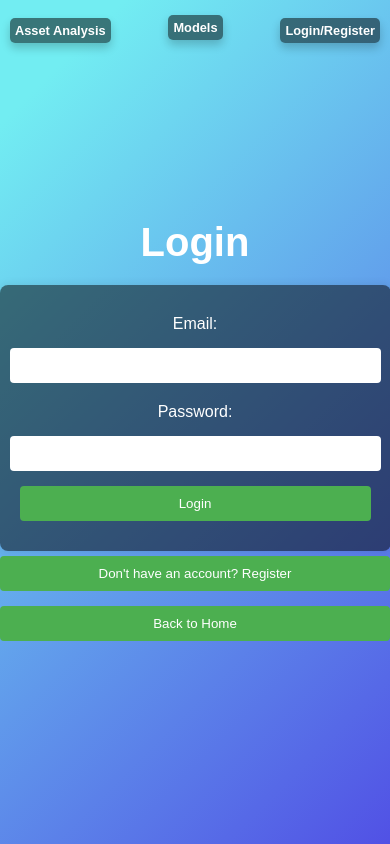
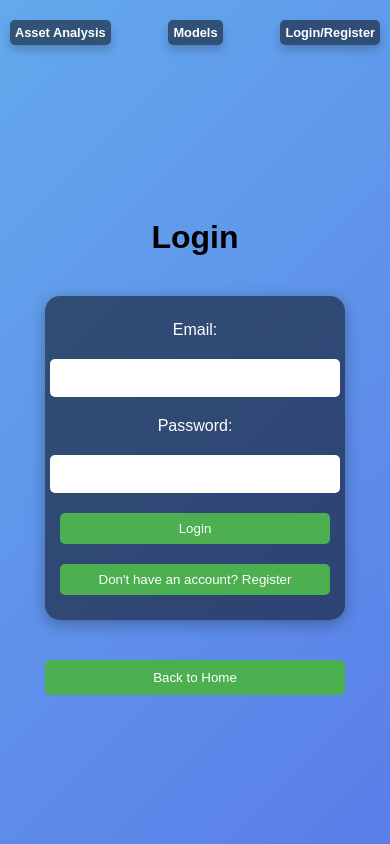
Before and after one commit to JTtryingtoCode/AssetAnalysis, a Flask app: page /login in a window 390 px wide. Run offline with Flask 3, Linux system fonts and the light colour scheme.

Commit message:
Update login.html

```diff
--- a/templates/login.html
+++ b/templates/login.html
@@ -5,7 +5,10 @@
     <meta name="viewport" content="width=device-width, initial-scale=1.0">
     <title>Login</title>
     <link rel="stylesheet" href="/static/style.css">
+    <link rel="icon" href="/static/images/assetanalysis.ico" type="image/x-icon">
     <style>
+        @import url('https://fonts.googleapis.com/css2?family=Roboto:wght@400;700&display=swap');
+
         body {
             display: flex;
             flex-direction: column;
@@ -13,45 +16,110 @@
             justify-content: center;
             min-height: 100vh;
             margin: 0;
-            font-family: Arial, sans-serif;
+            font-family: 'Roboto', Arial, sans-serif;
             background: linear-gradient(135deg, #72EDF2 10%, #5151E5 100%);
+            background-size: 400% 400%;
+            animation: gradientBG 15s ease infinite;
             color: white;
             text-align: center;
+            padding: 20px;
+            box-sizing: border-box;
         }
+
         h1 {
+            margin-top: 80px;
             margin-bottom: 20px;
-            font-size: 2.5em;
+            font-size: 3em;
+            color: black;
         }
+
         form {
             display: flex;
             flex-direction: column;
             align-items: center;
             background-color: rgba(0, 0, 0, 0.5);
             padding: 20px;
-            border-radius: 8px;
-            box-shadow: 0 0 10px rgba(0, 0, 0, 0.1);
-            width: 90%;
-            max-width: 500px;
+            border-radius: 15px;
+            box-shadow: 0 4px 15px rgba(0, 0, 0, 0.3);
+            width: calc(100% - 40px); /* Add space on the sides */
+            max-width: 800px;
+            box-sizing: border-box;
+            margin: 20px auto;
         }
+
         label, input, button {
+            margin: 10px 0;
             width: 100%;
-            margin: 10px 0;
         }
-        input, button {
+
+        input {
             padding: 10px;
-            border-radius: 4px;
             border: none;
-            margin-top: 5px;
+            border-radius: 5px;
+            font-size: 1em;
+            background-color: white;
+            color: black;
         }
+
         button {
+            padding: 10px;
             background-color: #4CAF50;
             color: white;
             border: none;
-            border-radius: 4px;
+            border-radius: 5px;
             cursor: pointer;
+            transition: background-color 0.3s, transform 0.3s;
         }
+
         button:hover {
+            transform: scale(1.05);
+        }
+
+        #backButton {
+            width: 100%;
+            max-width: 100%;
+            margin-top: 20px;
+            padding: 10px 20px;
+            background-color: #4CAF50;
+            color: white;
+            border: none;
+            border-radius: 5px;
+            cursor: pointer;
+            transition: background-color 0.3s, transform 0.3s;
+        }
+
+        #backButton:hover {
             background-color: #45a049;
+            transform: scale(1.05);
+        }
+
+        @keyframes gradientBG {
+            0% { background-position: 0% 50%; }
+            50% { background-position: 100% 50%; }
+            100% { background-position: 0% 50%; }
+        }
+
+        @media (max-width: 600px) {
+            h1 {
+                font-size: 2em;
+            }
+            form {
+                width: 100%;
+                max-width: 300px;
+                padding: 15px;
+            }
+            button {
+                padding: 8px;
+            }
+            #extra-buttons {
+                width: 100%;
+                max-width: 300px;
+                padding: 15px;
+            }
+            #backButton {
+                width: 100%;
+                max-width: 300px;
+            }
         }
     </style>
 </head>
@@ -66,8 +134,9 @@
         <input type="password" id="password" name="password" required>
 
         <button type="submit">Login</button>
+
+        <button onclick="window.location.href='/register'">Don't have an account? Register</button>
     </form>
-    <button onclick="window.location.href='/register'">Don't have an account? Register</button>
-    <button onclick="window.location.href='/'">Back to Home</button>
+    <button id="backButton" onclick="window.location.href='/'">Back to Home</button>
 </body>
 </html>
```
